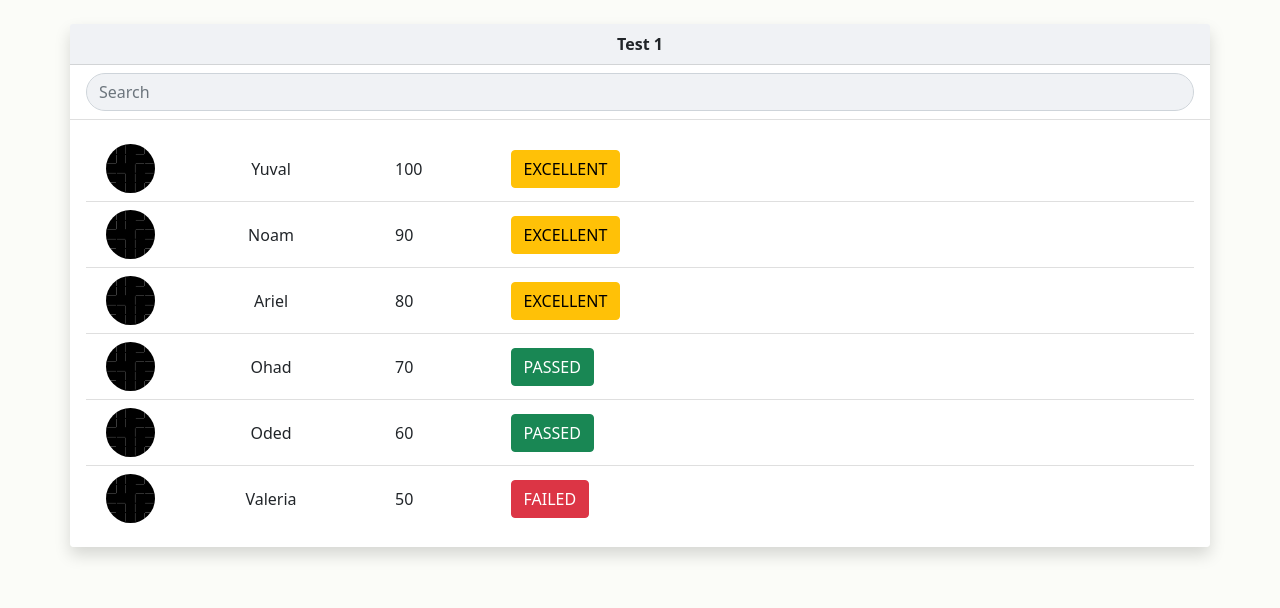
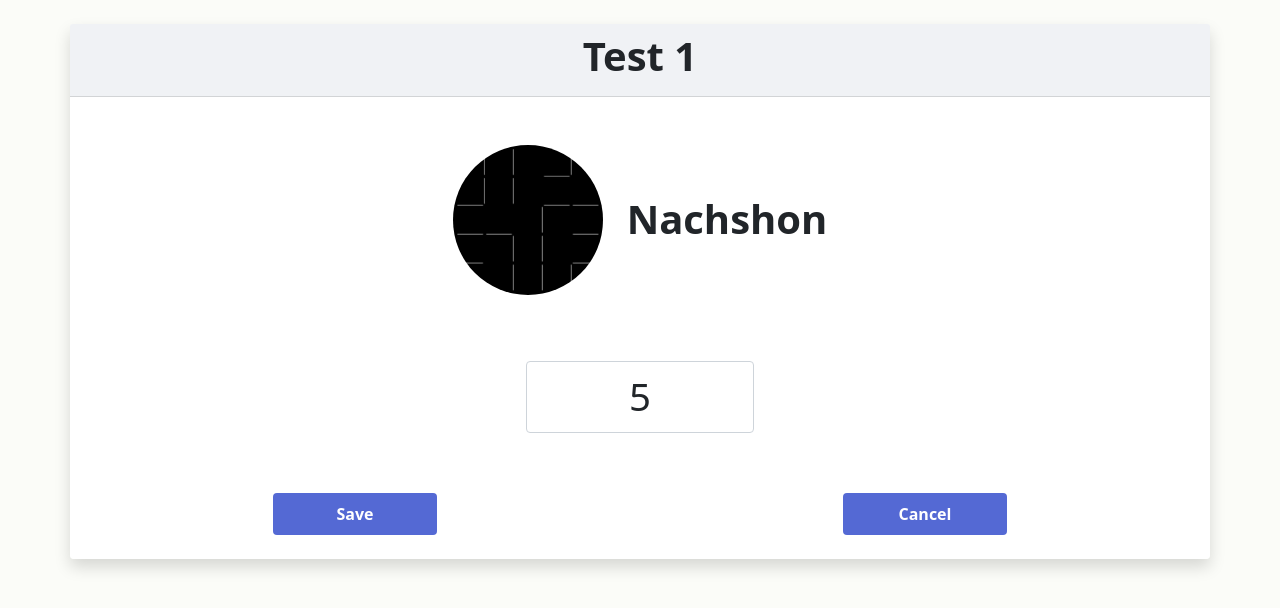
Before and after one commit to yuvalgrofman/Soldier_Tracker, a React (Create React App) app in the folder web-client/: page / in a window 1280 px wide. Shown: the top 608 px of the page. Built offline with nearby package versions, Linux system fonts and the light colour scheme.

Commit message:
updated app.js

```diff
--- a/web-client/src/App.js
+++ b/web-client/src/App.js
@@ -11,16 +11,23 @@
 import { BrowserRouter, Routes, Route } from "react-router-dom";
 import img from './images/omer1.jpeg'
 import AddUser from "./AddUser/AddUser";
+import UserTestPage from "./UserTestPage";
 
 function App() {
 
 
     let s1 = { id: 1, name: "Yuval", grade : 100, profilePic: img }
-    let s2 = { id: 2, name: "Noam", grade : 90, profilePic: img }
-    let s3 = { id: 3, name: "Ariel", grade : 80, profilePic: img }
-    let s4 = { id: 4, name: "Ohad", grade : 70, profilePic: img }
-    let s5 = { id: 5, name: "Oded", grade : 60, profilePic: img }
-    let s6 = { id: 6, name: "Valeria", grade : 50, profilePic: img }
+    let s2 = { id: 2, name: "Omri", grade : 90, profilePic: img }
+    let s3 = { id: 3, name: "Yaakov", grade : 80, profilePic: img }
+    let s4 = { id: 4, name: "Osher", grade : 70, profilePic: img }
+    let s5 = { id: 5, name: "Oshri", grade : 60, profilePic: img }
+    let s6 = { id: 6, name: "Tamir", grade: 50, profilePic: img }
+    let s7 = { id: 3, name: "Ilay", grade : 80, profilePic: img }
+    let s8 = { id: 4, name: "Yair", grade : 70, profilePic: img }
+    let s9 = { id: 5, name: "Itay", grade : 60, profilePic: img }
+    let s10 = { id: 6, name: "Liav", grade: 50, profilePic: img }
+    let s11 = { id: 3, name: "Nachshon", grade : 80, profilePic: img }
+    let s12 = { id: 4, name: "Yonatan", grade : 70, profilePic: img }
 
     let test = {
         name: "Test 1",
@@ -30,7 +37,13 @@
             s3,
             s4,
             s5,
-            s6
+            s6,
+            s7,
+            s8,
+            s9,
+            s10,
+            s11,
+            s12,
         ],
         format: "HIGH",
         findBySoldierId: (id) => test.soldiers.find((s) => (s.id == id)),
@@ -44,7 +57,8 @@
         //         <Route path="/" element={ <AddUser /> } />
         //     </Routes>
         // </BrowserRouter>
-        <TestStatus test={test} />
+        //<TestStatus test={test} />
+        <UserTestPage test={test} soldier={s11}/>
     );
 }
 
```
